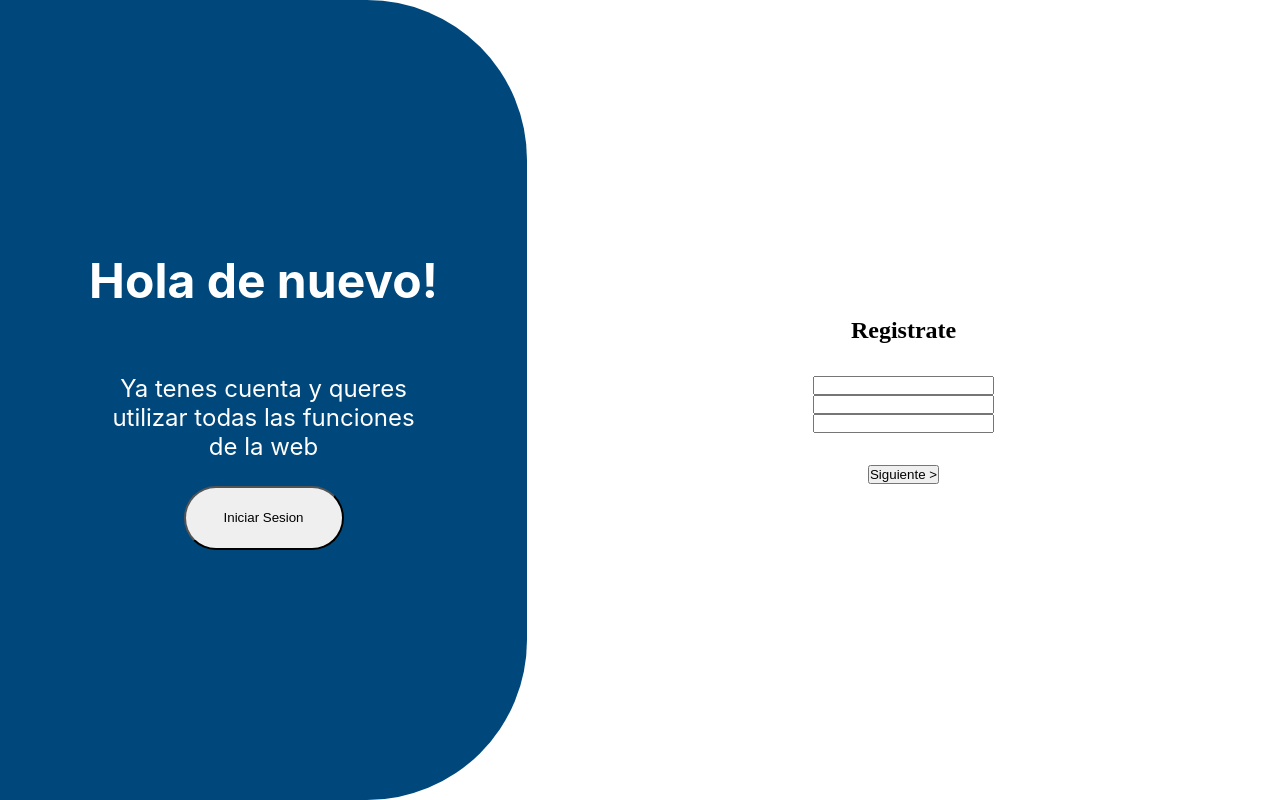
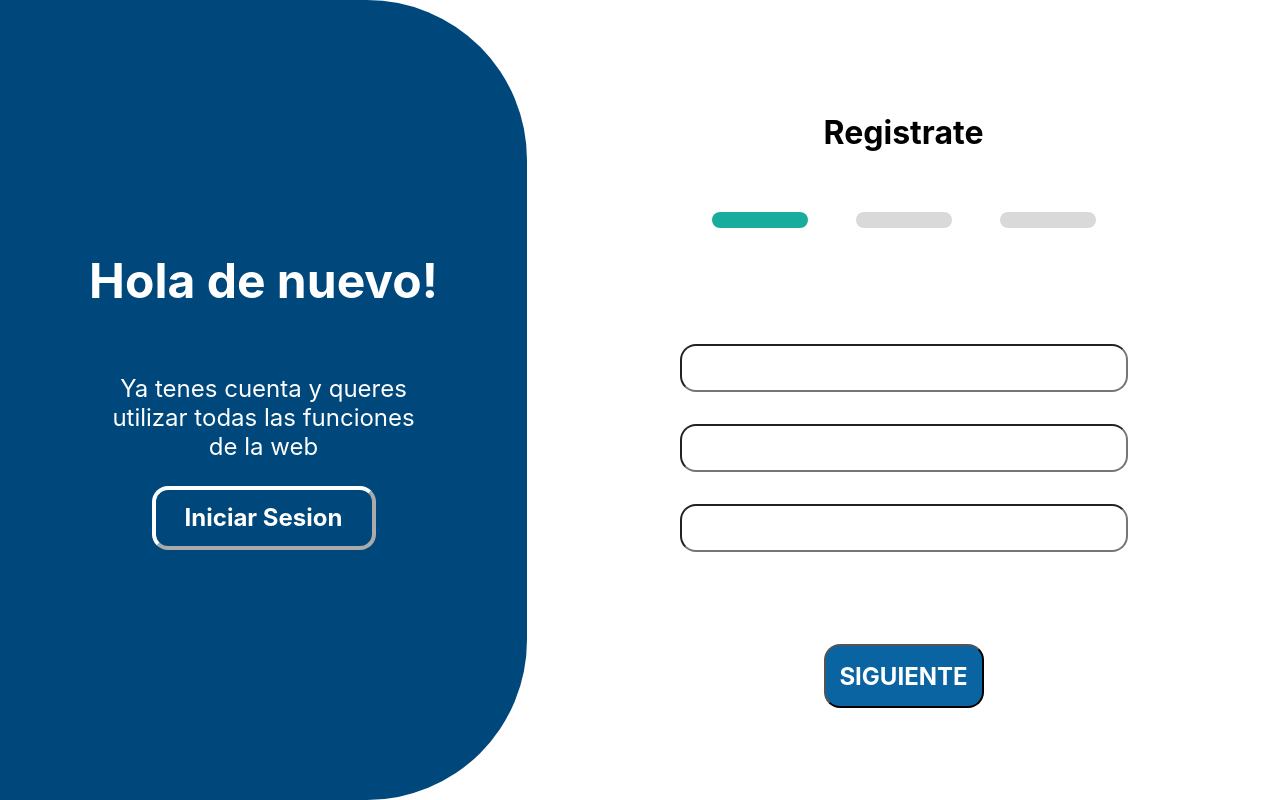
Before and after one commit to 3-TIC-ORT/proyecto-organizador-de-salud, a plain HTML site: page front/registrarse 3.0/index.html in a window 1280 px wide. Drawn offline with Linux system fonts and the light colour scheme.

Commit message:
termine registrarse

```diff
--- a/front/registrarse 3.0/index.html
+++ b/front/registrarse 3.0/index.html
@@ -22,7 +22,12 @@
         </article>
         <aside>
             <div class="regis">
-                <h1>Registrate</h1>
+                <h1 class="regis-tit">Registrate</h1>
+            </div>
+            <div class="linea">
+                <div class="lin si"></div>
+                <div class="lin no"></div>
+                <div class="lin no"></div>
             </div>
             <div class="form">
                 <input type="text">
@@ -30,7 +35,7 @@
                 <input type="text">
             </div>
             <div class="bot-regis">
-                <button class="sig">Siguiente > </button>
+                <button class="sig">SIGUIENTE</button>
             </div>
         </aside>
     </main>
--- a/front/registrarse 3.0/styles.css
+++ b/front/registrarse 3.0/styles.css
@@ -30,12 +30,38 @@ aside{
     flex-direction: column;
     justify-content: center;
     align-items: center;
-    gap: 2rem;
+    gap: 1rem;
 
+}
+.linea{
+    width: 100%;
+    height: 8%;
+    display: flex;
+    gap: 3rem;
+    justify-content: center;
+    align-items: center;
+}
+.lin{
+    width: 6rem;
+    height: 1rem;
+    border-radius: 1rem;
+}
+.si{
+    background-color: #18AC9C;
+}
+.no{
+    background-color: #D9D9D9;
 }
 .form{
     display: flex;
     flex-direction: column;
+    height: 45%;
+    width: 100%;
+    display: flex;
+    justify-content: center;
+    align-items: center;
+    gap: 2rem;
+
 }
 .hola{
     font-family: 'Inter', sans-serif;
@@ -53,12 +79,53 @@ aside{
     text-align: center;
 }
 .bot-sesion{
-    width: 10rem;
+    width: 14rem;
     height: 4rem;
 
 }
 .ses{
+    width: 14rem;
+    height: 4rem;
+    border-radius: 1rem;
+    font-family: 'Inter', sans-serif;
+    font-size: x-large;
+    font-weight: bold;
+    background-color: #00487B;
+    color: white;
+    border-width: .3rem;
+    border-color: white;
+}
+.regis{
+    width: 100%;
+    height: 10%;
+    display: flex;
+    justify-content: center;
+    align-items: center;
+}
+.regis-tit{
+    font-family: 'Inter', sans-serif;
+    font-size: xx-large;
+    font-weight: bold;
+}
+
+input{
+    height: 3rem;
+    width: 28rem;
+    border-radius: 1rem;
+}
+.sig{
     width: 10rem;
     height: 4rem;
-    border-radius: 2rem;
+    border-radius: 1rem;
+    background-color: #0964A1;
+    color: white;
+    font-family: 'Inter', sans-serif;
+    font-size: x-large;
+    font-weight: bold;
 }
+.sig:hover{
+    background-color: #0772be;
+}
+.ses:hover{
+    background-color: #0772be;
+}
```
